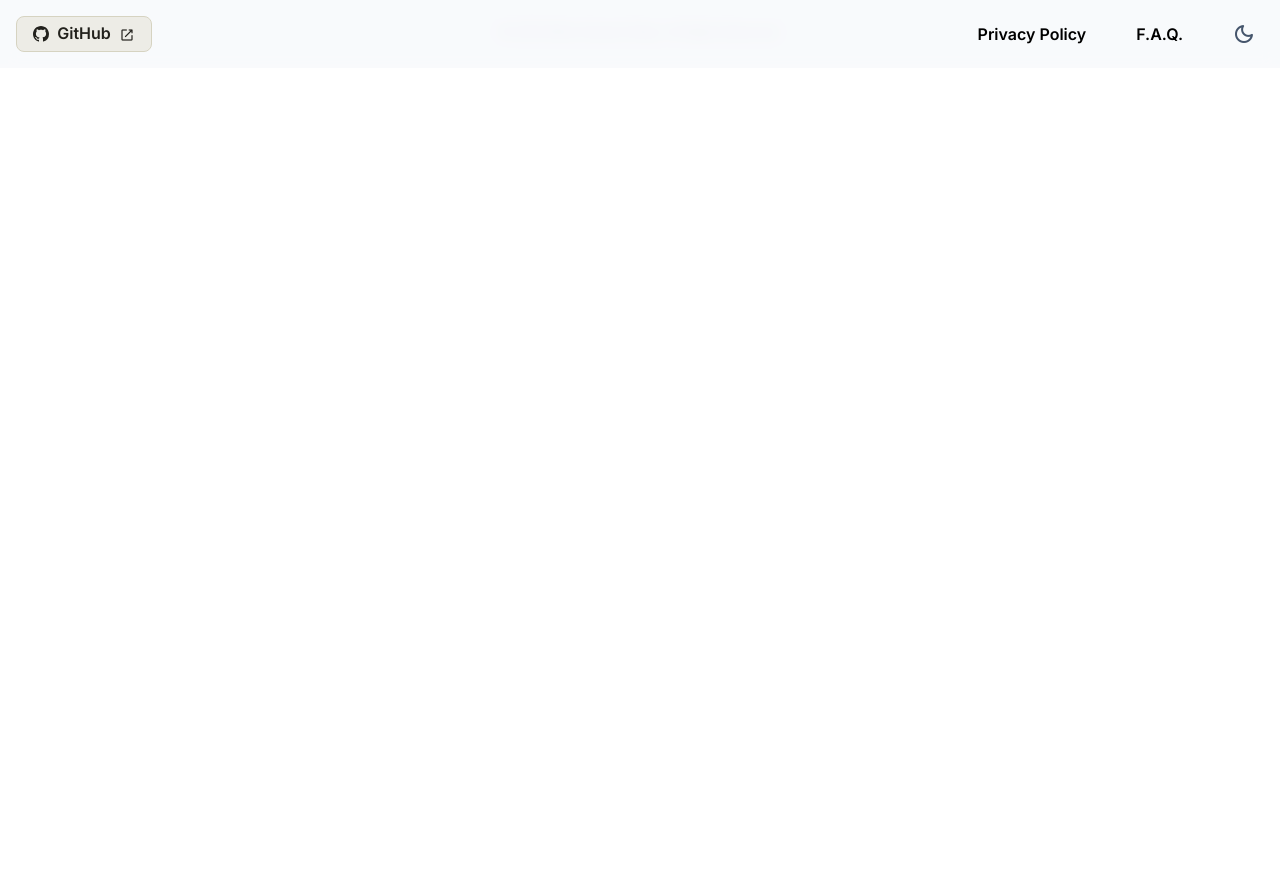
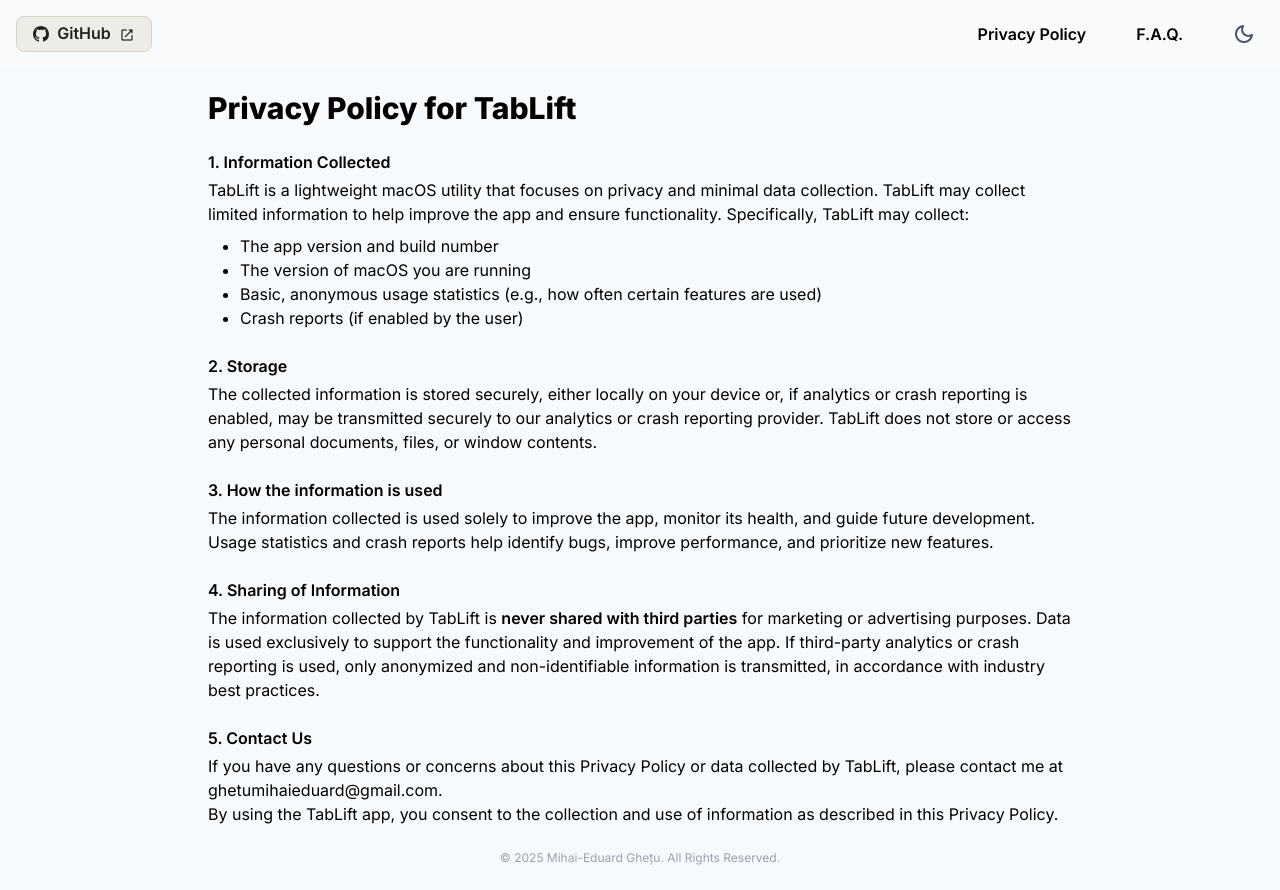
Before and after one commit to turtle-key/TabLift, a SvelteKit app in the folder website/: page /privacypolicy in a window 1280 px wide. Before the commit the page ends 800 px from the top, so only its background shows below. Built offline with nearby package versions, Linux system fonts and the light colour scheme.

Commit message:
Added FAQ and privacy-policy pages and updated the sitemap

```diff
--- a/website/src/routes/+layout.svelte
+++ b/website/src/routes/+layout.svelte
@@ -42,6 +42,33 @@
   <link rel="preconnect" href="https://fonts.gstatic.com" crossorigin="anonymous">
   <link href="https://fonts.googleapis.com/css2?family=Inter:wght@400;600;800&display=swap" rel="stylesheet" />
   <link href="https://fonts.googleapis.com/css2?family=Material+Symbols+Rounded&display=swap" rel="stylesheet" />
+  <meta property="og:url" content="https://tablift.mihai.sh">
+  <meta property="og:type" content="website">
+  <meta property="og:title" content="TabLift — Makes ⌘+Tab work the way it should — minimized windows included">
+  <meta property="og:description" content="TabLift is a lightweight macOS utility that restores minimized apps instantly when switching with ⌘+Tab. By default, macOS ignores minimized windows unless you hold the Option key. TabLift fixes this behavior, making app switching intuitive and seamless — no extra keys needed.">
+  <meta property="og:image" content="https://bucket.mihai.sh/banner.png">
+  <meta property="og:site_name" content="TabLift">
+  <meta name="twitter:card" content="summary_large_image">
+  <meta property="twitter:domain" content="tablift.mihai.sh">
+  <meta property="twitter:url" content="https://tablift.mihai.sh">
+  <meta name="twitter:title" content="TabLift — Makes ⌘+Tab work the way it should — minimized windows included">
+  <meta name="twitter:description" content="TabLift is a lightweight macOS utility that restores minimized apps instantly when switching with ⌘+Tab. By default, macOS ignores minimized windows unless you hold the Option key. TabLift fixes this behavior, making app switching intuitive and seamless — no extra keys needed.">
+  <meta name="twitter:image" content="https://bucket.mihai.sh/banner.png">
+  <script type="application/ld+json">
+  {
+    "@context": "https://schema.org",
+    "@type": "SoftwareApplication",
+    "name": "TabLift",
+    "operatingSystem": "macOS 13+",
+    "applicationCategory": "ProductivityApplication",
+    "description": "TabLift — Fresh visuals for tab & window management on macOS.",
+    "offers": {
+      "@type": "Offer",
+      "price": "0",
+      "priceCurrency": "USD"
+    }
+  }
+  </script>
 </svelte:head>
 {@render children()}
 <header class="fixed top-0 w-full z-50 backdrop-blur bg-[#f8fafcdd] dark:bg-[#18181cdd] h-[68px] flex items-center font-sans">
--- a/website/src/routes/+page.svelte
+++ b/website/src/routes/+page.svelte
@@ -14,33 +14,6 @@
 <svelte:head>
   <title>TabLift</title>
   <meta name="description" content="TabLift — Makes ⌘+Tab work the way it should — minimized windows included." />
-  <meta property="og:url" content="https://tablift.mihai.sh">
-  <meta property="og:type" content="website">
-  <meta property="og:title" content="TabLift — Makes ⌘+Tab work the way it should — minimized windows included">
-  <meta property="og:description" content="TabLift is a lightweight macOS utility that restores minimized apps instantly when switching with ⌘+Tab. By default, macOS ignores minimized windows unless you hold the Option key. TabLift fixes this behavior, making app switching intuitive and seamless — no extra keys needed.">
-  <meta property="og:image" content="https://bucket.mihai.sh/banner.png">
-  <meta property="og:site_name" content="TabLift">
-  <meta name="twitter:card" content="summary_large_image">
-  <meta property="twitter:domain" content="tablift.mihai.sh">
-  <meta property="twitter:url" content="https://tablift.mihai.sh">
-  <meta name="twitter:title" content="TabLift — Makes ⌘+Tab work the way it should — minimized windows included">
-  <meta name="twitter:description" content="TabLift is a lightweight macOS utility that restores minimized apps instantly when switching with ⌘+Tab. By default, macOS ignores minimized windows unless you hold the Option key. TabLift fixes this behavior, making app switching intuitive and seamless — no extra keys needed.">
-  <meta name="twitter:image" content="https://bucket.mihai.sh/banner.png">
-  <script type="application/ld+json">
-  {
-    "@context": "https://schema.org",
-    "@type": "SoftwareApplication",
-    "name": "TabLift",
-    "operatingSystem": "macOS 13+",
-    "applicationCategory": "ProductivityApplication",
-    "description": "TabLift — Fresh visuals for tab & window management on macOS.",
-    "offers": {
-      "@type": "Offer",
-      "price": "0",
-      "priceCurrency": "USD"
-    }
-  }
-  </script>
 </svelte:head>
 
 <main class="min-h-screen bg-[#f7fafc] dark:bg-[#18181c] flex flex-col items-center font-sans pt-[90px]">
--- a/website/src/routes/faq/+page.svelte
+++ b/website/src/routes/faq/+page.svelte
@@ -0,0 +1,9 @@
+<svelte:head>
+  <title>TabLift FAQ – Answers to Common Questions</title>
+  <meta name="description" content="Find answers to frequently asked questions about TabLift, the macOS utility that makes switching between apps with ⌘+Tab more intuitive by including minimized windows." />
+</svelte:head>
+<main class="min-h-screen bg-[#f7fafc] dark:bg-[#18181c] flex flex-col items-center font-sans pt-[90px]">
+  <div class="w-full max-w-4xl mx-auto px-4">
+    <h1 class="text-4xl font-bold pb-4">F.A.Q.</h1>
+  </div>
+</main>
--- a/website/src/routes/privacypolicy/+page.svelte
+++ b/website/src/routes/privacypolicy/+page.svelte
@@ -0,0 +1,44 @@
+<svelte:head>
+  <title>TabLift Privacy Policy – How We Protect Your Data</title>
+  <meta name="description" content="Learn how TabLift handles your data and privacy. Read our privacy policy to understand what information is collected, how it is used, and how your privacy is protected." />
+</svelte:head>
+<main class="min-h-screen bg-[#f7fafc] dark:bg-[#18181c] flex flex-col items-center font-sans pt-[90px]">
+  <div class="w-full max-w-4xl mx-auto px-4">
+    <h1 class="text-3xl font-bold mb-2">Privacy Policy for TabLift</h1>
+
+    <h2 class="font-semibold mt-6 mb-1">1. Information Collected</h2>
+    <p>
+      TabLift is a lightweight macOS utility that focuses on privacy and minimal data collection. TabLift may collect limited information to help improve the app and ensure functionality. Specifically, TabLift may collect:
+    </p>
+    <ul class="list-disc ml-8 my-2">
+      <li>The app version and build number</li>
+      <li>The version of macOS you are running</li>
+      <li>Basic, anonymous usage statistics (e.g., how often certain features are used)</li>
+      <li>Crash reports (if enabled by the user)</li>
+    </ul>
+
+    <h2 class="font-semibold mt-6 mb-1">2. Storage</h2>
+    <p>
+      The collected information is stored securely, either locally on your device or, if analytics or crash reporting is enabled, may be transmitted securely to our analytics or crash reporting provider. TabLift does not store or access any personal documents, files, or window contents.
+    </p>
+
+    <h2 class="font-semibold mt-6 mb-1">3. How the information is used</h2>
+    <p>
+      The information collected is used solely to improve the app, monitor its health, and guide future development. Usage statistics and crash reports help identify bugs, improve performance, and prioritize new features.
+    </p>
+
+    <h2 class="font-semibold mt-6 mb-1">4. Sharing of Information</h2>
+    <p>
+      The information collected by TabLift is <span class="font-semibold">never shared with third parties</span> for marketing or advertising purposes. Data is used exclusively to support the functionality and improvement of the app. If third-party analytics or crash reporting is used, only anonymized and non-identifiable information is transmitted, in accordance with industry best practices.
+    </p>
+
+    <h2 class="font-semibold mt-6 mb-1">5. Contact Us</h2>
+    <p>
+      If you have any questions or concerns about this Privacy Policy or data collected by TabLift, please contact me at
+      <a href="mailto:ghetumihaieduard@gmail.com?subject=TabLift%20Privacy%20Policy">ghetumihaieduard@gmail.com</a>.
+    </p>
+    <p>
+      By using the TabLift app, you consent to the collection and use of information as described in this Privacy Policy.
+    </p>
+  </div>
+</main>
```
Also changed, not shown: 1 other file (tests, documents, lock files or other folders).
